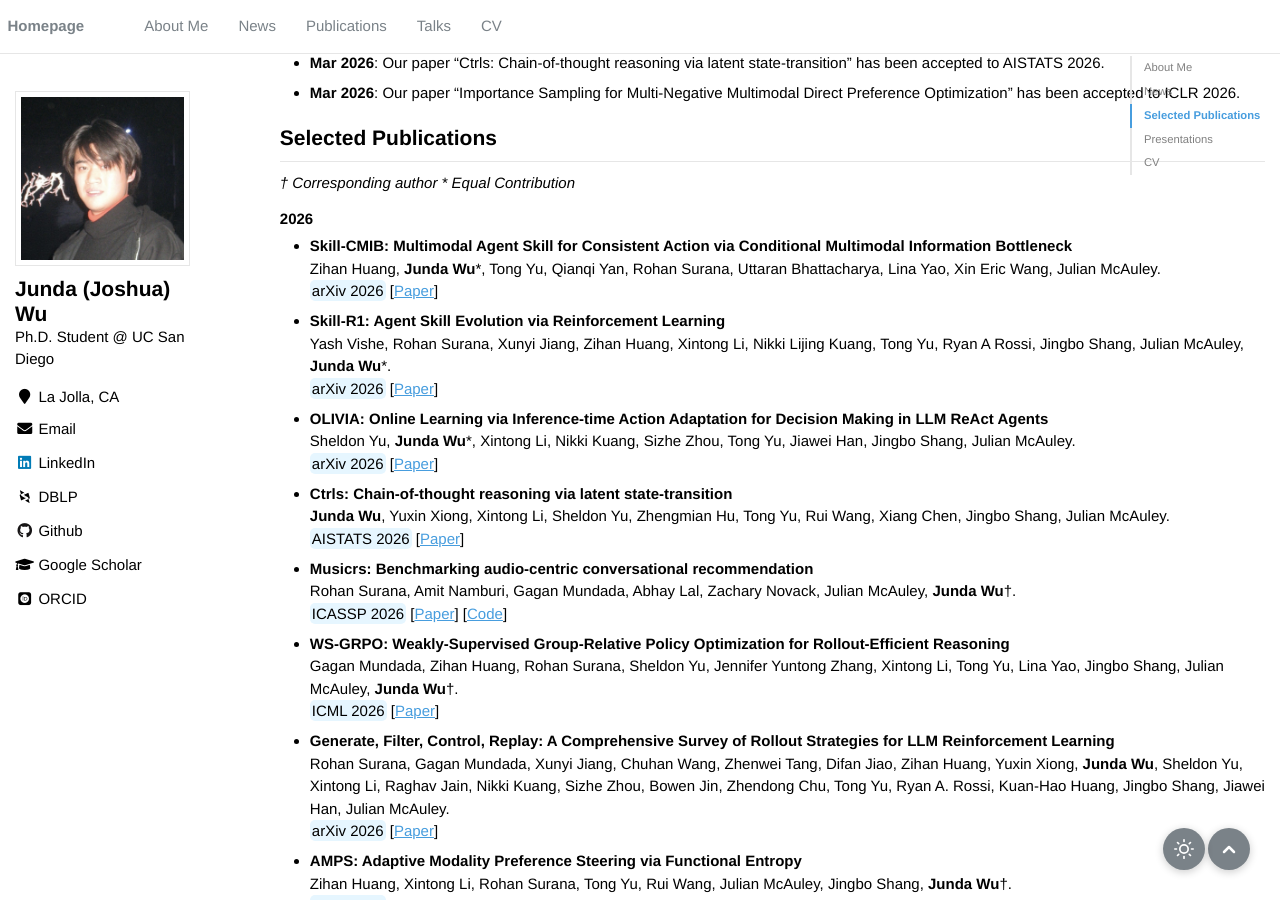
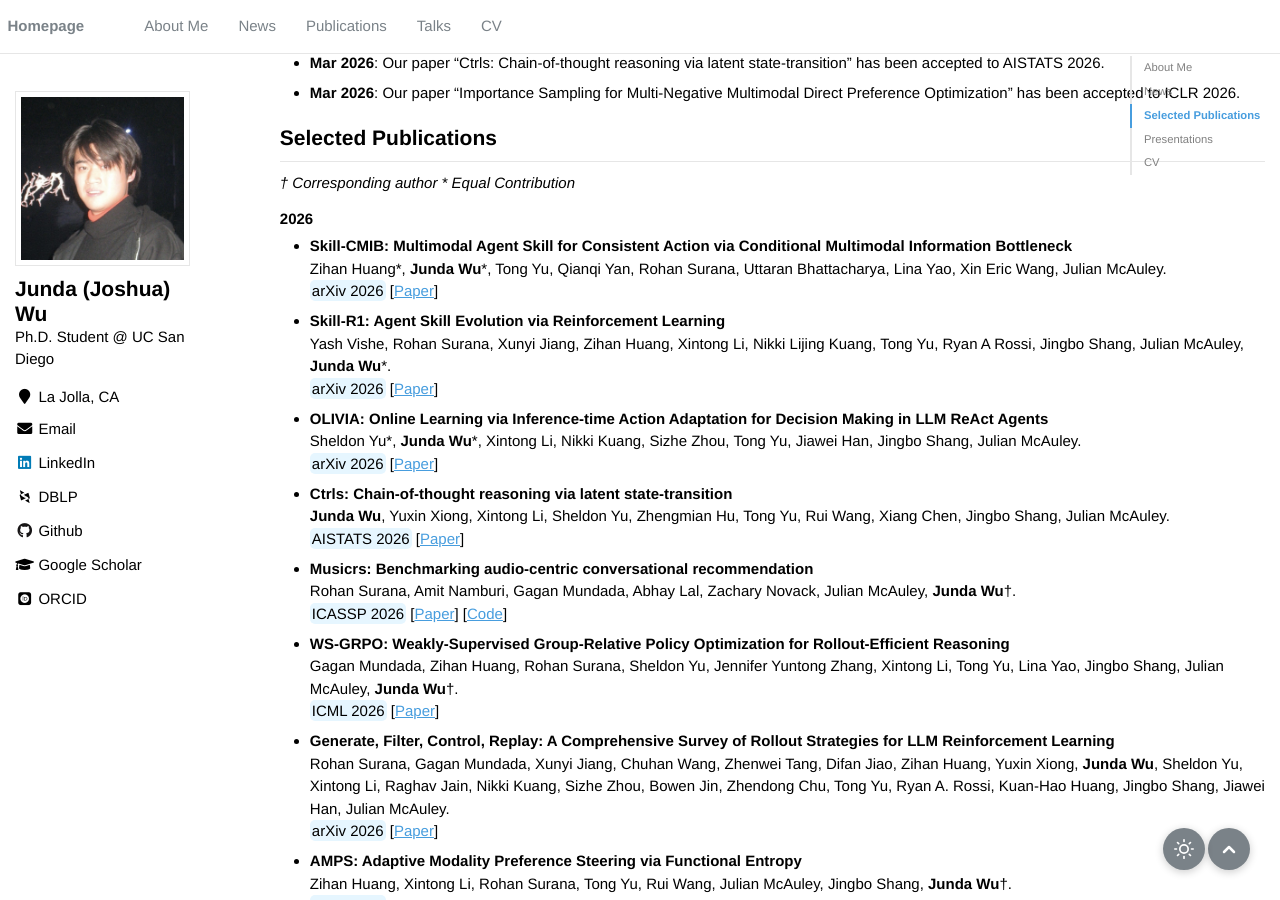
Before and after one commit to JoshuaWu1997/JoshuaWu1997.github.io, a Jekyll site: the page built from _pages/about.md, in a window 1280 px wide and 900 px high, scrolled down 2083 px. Built offline with Jekyll 4.4.1, drawn with Linux system fonts in a browser that asks for light colours; emoji names are drawn with the system emoji font; some web fonts are replaced.

```diff
--- a/_data/publications.yml
+++ b/_data/publications.yml
@@ -1,7 +1,7 @@
 featured:
-  - {title: 'Skill-CMIB: Multimodal Agent Skill for Consistent Action via Conditional Multimodal Information Bottleneck', authors: 'Zihan Huang, **Junda Wu**\*, Tong Yu, Qianqi Yan, Rohan Surana, Uttaran Bhattacharya, Lina Yao, Xin Eric Wang, Julian McAuley', venue: 'arXiv 2026', url: 'https://arxiv.org/abs/2605.08526', year: 2026}
+  - {title: 'Skill-CMIB: Multimodal Agent Skill for Consistent Action via Conditional Multimodal Information Bottleneck', authors: 'Zihan Huang\*, **Junda Wu**\*, Tong Yu, Qianqi Yan, Rohan Surana, Uttaran Bhattacharya, Lina Yao, Xin Eric Wang, Julian McAuley', venue: 'arXiv 2026', url: 'https://arxiv.org/abs/2605.08526', year: 2026}
   - {title: 'Skill-R1: Agent Skill Evolution via Reinforcement Learning', authors: 'Yash Vishe, Rohan Surana, Xunyi Jiang, Zihan Huang, Xintong Li, Nikki Lijing Kuang, Tong Yu, Ryan A Rossi, Jingbo Shang, Julian McAuley, **Junda Wu**\*', venue: 'arXiv 2026', url: 'https://arxiv.org/abs/2605.09359', year: 2026}
-  - {title: 'OLIVIA: Online Learning via Inference-time Action Adaptation for Decision Making in LLM ReAct Agents', authors: 'Sheldon Yu, **Junda Wu**\*, Xintong Li, Nikki Kuang, Sizhe Zhou, Tong Yu, Jiawei Han, Jingbo Shang, Julian McAuley', venue: 'arXiv 2026', url: 'https://arxiv.org/abs/2605.11169', year: 2026}
+  - {title: 'OLIVIA: Online Learning via Inference-time Action Adaptation for Decision Making in LLM ReAct Agents', authors: 'Sheldon Yu\*, **Junda Wu**\*, Xintong Li, Nikki Kuang, Sizhe Zhou, Tong Yu, Jiawei Han, Jingbo Shang, Julian McAuley', venue: 'arXiv 2026', url: 'https://arxiv.org/abs/2605.11169', year: 2026}
   - {title: 'Ctrls: Chain-of-thought reasoning via latent state-transition', authors: '**Junda Wu**, Yuxin Xiong, Xintong Li, Sheldon Yu, Zhengmian Hu, Tong Yu, Rui Wang, Xiang Chen, Jingbo Shang, Julian McAuley', venue: 'AISTATS 2026', url: 'https://arxiv.org/abs/2507.08182', year: 2026}
   - {title: 'Musicrs: Benchmarking audio-centric conversational recommendation', authors: 'Rohan Surana, Amit Namburi, Gagan Mundada, Abhay Lal, Zachary Novack, Julian McAuley, **Junda Wu**†', venue: 'ICASSP 2026', url: 'https://arxiv.org/abs/2509.19469', code: 'https://github.com/rohan2810/musiCRS', year: 2026}
   - {title: 'WS-GRPO: Weakly-Supervised Group-Relative Policy Optimization for Rollout-Efficient Reasoning', authors: 'Gagan Mundada, Zihan Huang, Rohan Surana, Sheldon Yu, Jennifer Yuntong Zhang, Xintong Li, Tong Yu, Lina Yao, Jingbo Shang, Julian McAuley, **Junda Wu**†', venue: 'ICML 2026', url: 'https://arxiv.org/abs/2602.17025', year: 2026}
```
